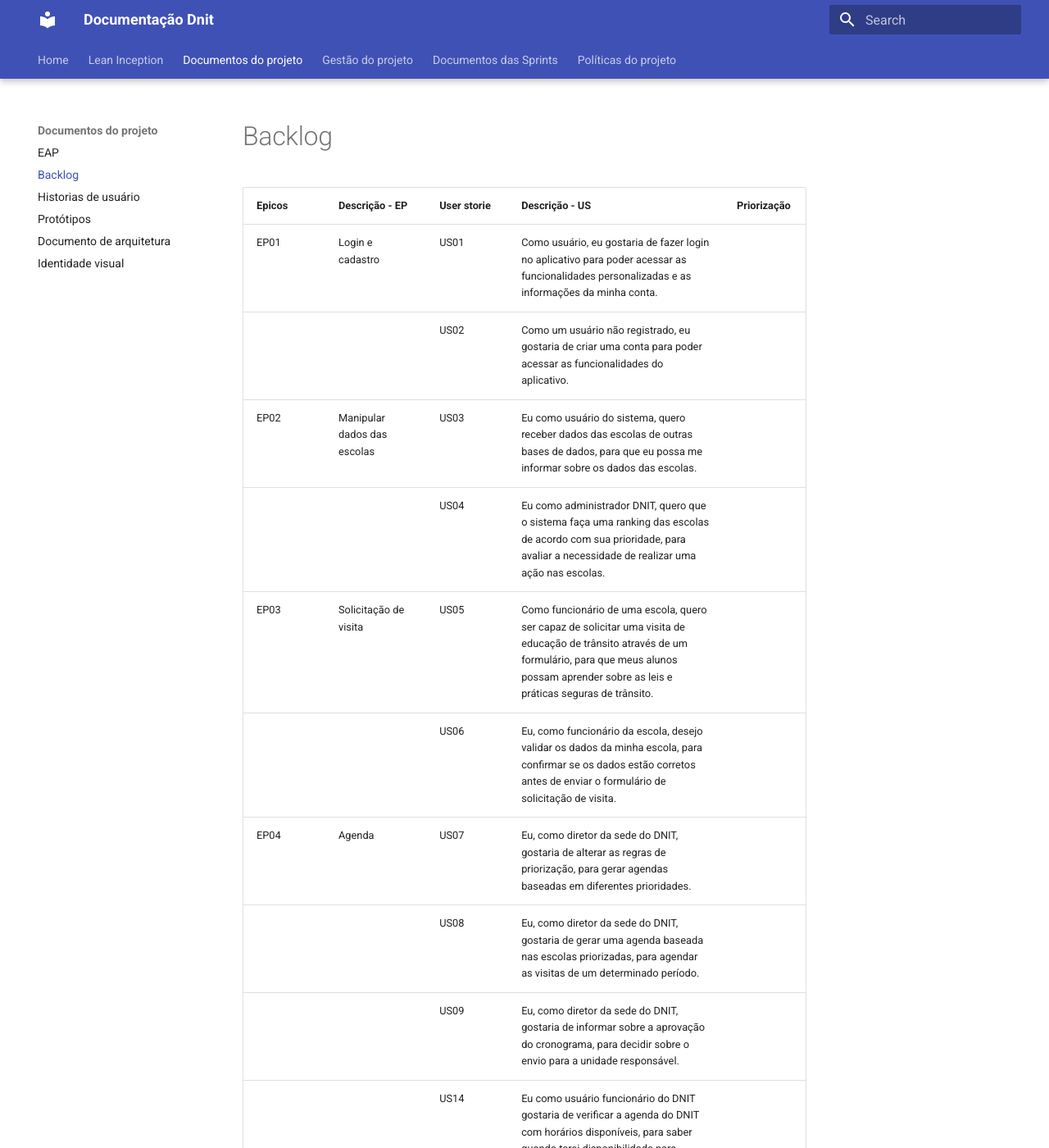
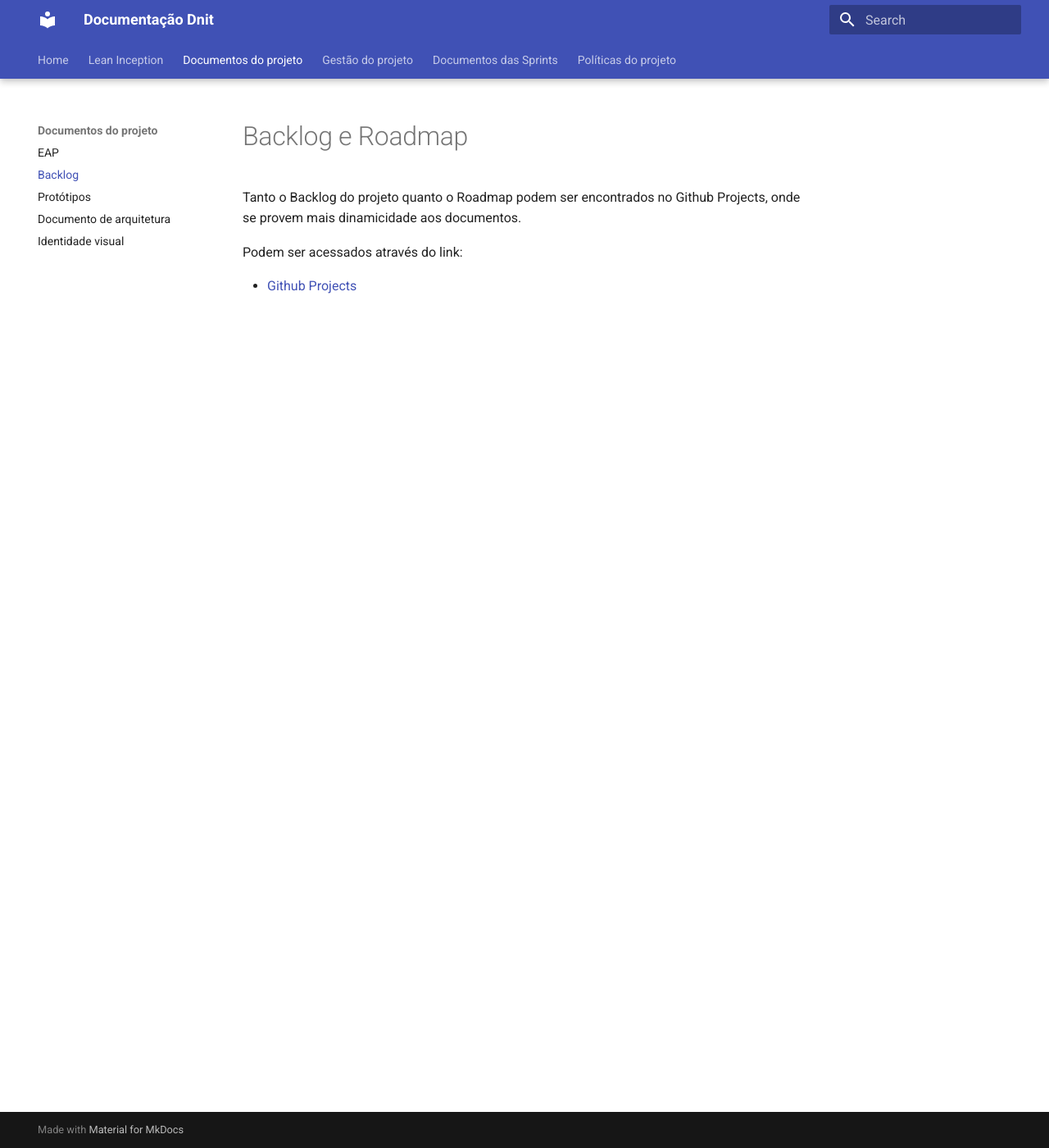
Before and after one commit to fga-eps-mds/2023-1-Dnit-DOC, an MkDocs documentation site: the page built from docs/docs/Backlog/backlog.md, in a window 1280 px wide and 1400 px high. Shown: the whole window at 82% size. Built offline with MkDocs 1.6.1 and Material for MkDocs 9.7.7, drawn with Linux system fonts in a browser that asks for light colours; some of the changed text lies outside the part shown.

Commit message:
Ajustando documentações

```diff
--- a/docs/docs/Backlog/backlog.md
+++ b/docs/docs/Backlog/backlog.md
@@ -1,19 +1,7 @@
-| Epicos | Descrição - EP              | User storie | Descrição - US                                                                                                                                                                                               | Priorização |
-| :----- | :-------------------------- | :---------- | :----------------------------------------------------------------------------------------------------------------------------------------------------------------------------------------------------------- | :---------- |
-| EP01   | Login e cadastro            | US01        | Como usuário, eu gostaria de fazer login no aplicativo para poder acessar as funcionalidades personalizadas e as informações da minha conta.                                                                 |             |
-|        |                             | US02        | Como um usuário não registrado, eu gostaria de criar uma conta para poder acessar as funcionalidades do aplicativo.                                                                                          |             |
-| EP02   | Manipular dados das escolas | US03        | Eu como usuário do sistema, quero receber dados das escolas de outras bases de dados, para que eu possa me informar sobre os dados das escolas.                                                              |             |
-|        |                             | US04        | Eu como administrador DNIT, quero que o sistema faça uma ranking das escolas de acordo com sua prioridade, para avaliar a necessidade de realizar uma ação nas escolas.                                      |             |
-| EP03   | Solicitação de visita       | US05        | Como funcionário de uma escola, quero ser capaz de solicitar uma visita de educação de trânsito através de um formulário, para que meus alunos possam aprender sobre as leis e práticas seguras de trânsito. |             |
-|        |                             | US06        | Eu, como funcionário da escola, desejo validar os dados da minha escola, para confirmar se os dados estão corretos antes de enviar o formulário de solicitação de visita.                                    |             |
-| EP04   | Agenda                      | US07        | Eu, como diretor da sede do DNIT, gostaria de alterar as regras de priorização, para gerar agendas baseadas em diferentes prioridades.                                                                       |             |
-|        |                             | US08        | Eu, como diretor da sede do DNIT, gostaria de gerar uma agenda baseada nas escolas priorizadas, para agendar as visitas de um determinado período.                                                           |             |
-|        |                             | US09        | Eu, como diretor da sede do DNIT, gostaria de informar sobre a aprovação do cronograma, para decidir sobre o envio para a unidade responsável.                                                               |             |
-|        |                             | US14        | Eu como usuário funcionário do DNIT gostaria de verificar a agenda do DNIT com horários disponíveis, para saber quando terei disponibilidade para realizar as ações.                                         |             |
-|        |                             | US15        | Eu como usuário funcionário do DNIT gostaria de atualizar eventos na agenda, para manter a agenda atualizada.                                                                                                |             |
-| EP05   | Agendamento                 | US10        | Eu, como administrador do DNIT, gostaria de solicitar uma visita à uma escola, para notificar a escola sobre o interesse na realização de uma ação.                                                          |             |
-|        |                             | US12        | Eu, como funcionário da escola, gostaria de receber um email quando uma visita for solicitada à minha escola, para que seja notificado da necessidade de uma ação.                                           |             |
-|        |                             | US13        | Eu, como funcionário da escola, gostaria de confirmar ou recusar a realização de uma ação na minha escola, para informar o DNIT sobre a minha decisão.                                                       |             |
-|        |                             | US17        | Eu como usuário funcionário da escola gostaria de solicitar o reagendamento de uma visita.                                                                                                                   |             |
-|        |                             | US16        | Eu como usuário funcionário da escola gostaria de solicitar o cancelamento de uma visita e receber uma resposta, para me organizar em casos de imprevistos que impeçam a visita na escola.                   |             |
-|        |                             | US11        | Eu, como administrador do DNIT, desejo receber um email com a decisão da escola sobre a visita, para ser notificado sobre a decisão da escola.                                                               |             |
+# Backlog e Roadmap
+
+Tanto o Backlog do projeto quanto o Roadmap podem ser encontrados no Github Projects, onde se provem mais dinamicidade aos documentos.
+
+Podem ser acessados através do link:
+
+- [Github Projects](https://github.com/orgs/fga-eps-mds/projects/9)
--- a/docs/mkdocs.yml
+++ b/docs/mkdocs.yml
@@ -16,7 +16,6 @@ nav:
   - Documentos do projeto:
     - EAP: EAP/eap.md
     - Backlog: Backlog/backlog.md
-    - Historias de usuário: User Stories/userStories.md
     - Protótipos: Prototipo/prototipo.md
     - Documento de arquitetura: projeto/arquitetura.md
     - Identidade visual: identidadeVisual/identidadeVisual.md
```
